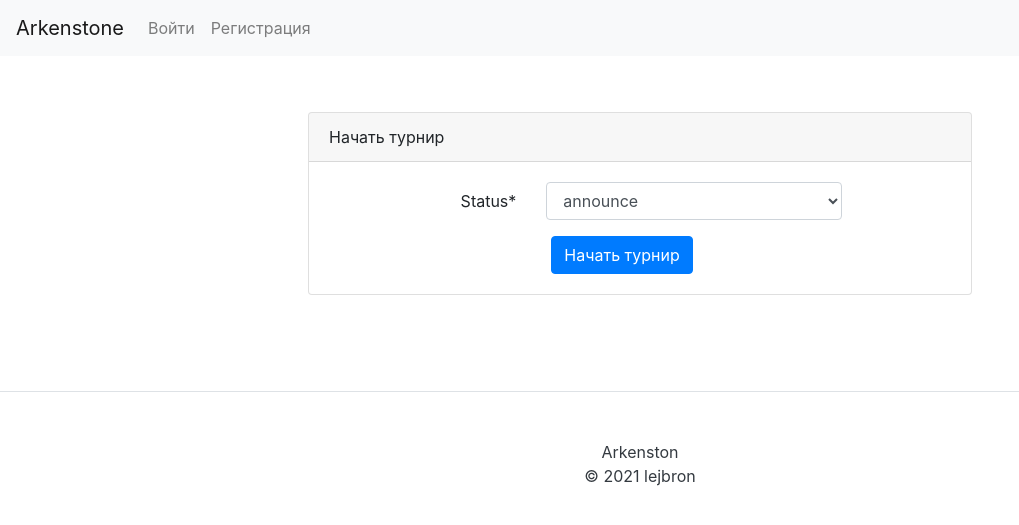
After one commit to lejbron/arkenstone, a Django app: a page that uses arkenstone/tournaments/templates/tournament_start_form.html in a window 1280 px wide. The commit adds this page. Shown: the top 525 px of the page, without its empty margins (0-1019 px from the left). Run offline with Django 3.2, Linux system fonts and the light colour scheme; tables that the repository leaves empty hold one stand-in row (values such as "Sample post"); some libraries are stand-ins or nearby versions.

Commit message:
tours_create, matches_create functions added. TournamentStartForm added.

```diff
--- a/arkenstone/tournaments/forms.py
+++ b/arkenstone/tournaments/forms.py
@@ -1,9 +1,15 @@
 from django import forms
 
-from .models import PlayerStats
+from .models import PlayerStats, Tournament
 
 
 class TournamentRegisterForm(forms.ModelForm):
     class Meta:
         model = PlayerStats
         fields = ('army',)
+
+
+class TournamentStartForm(forms.ModelForm):
+    class Meta:
+        model = Tournament
+        fields = ('status',)
--- a/arkenstone/tournaments/models.py
+++ b/arkenstone/tournaments/models.py
@@ -40,6 +40,19 @@ class Tournament(models.Model):
         """Returns the url to access a particular tournament instance."""
         return reverse('tournament-detail', args=[str(self)])
 
+    def create_tours(self):
+        for i in range(1, self.tours_amount + 1):
+            tour = Tour(
+                tournament=self,
+                order_num=i,
+                tour_status='crt',
+            )
+            tour.save()
+            tour.create_matches()
+
+    def get_registered_players(self):
+        return PlayerStats.objects.filter(tournament=self).values('player')
+
 
 class PlayerStats(models.Model):
     """Model representing player statistics for tournament."""
@@ -74,6 +87,7 @@ class PlayerStats(models.Model):
 
     class Meta:
         verbose_name_plural = 'Players Stats'
+        ordering = ['-tournament_points', '-difference', '-game_points']
 
     def __str__(self):
         """String for representing the Model object."""
@@ -125,6 +139,25 @@ class Tour(models.Model):
         """Returns the url to access a particular tour instance."""
         return reverse('tour-detail', args=[str(self.tournament), str(self.id)])
 
+    def create_matches(self):
+        try:
+            players = PlayerStats.objects.filter(tournament=self.tournament)
+            for i in range(0, self.tournament.get_registered_players().count(), 2):
+                if self.order_num == 1:
+                    m = Match(
+                        tour=self,
+                        opp1=players[i].player,
+                        opp2=players[i+1].player,
+                    )
+                    m.save()
+                else:
+                    m = Match(
+                        tour=self,
+                    )
+                    m.save()
+        except PlayerStats.DoesNotExist:
+            print('Create Match Stats error')
+
 
 class Match(models.Model):
     """Model representing a match between opponents unique for tour."""
--- a/arkenstone/tournaments/templates/tour_detail.html
+++ b/arkenstone/tournaments/templates/tour_detail.html
@@ -11,7 +11,7 @@
         <p>{{ tour.tour_status }}</p>
     </div>
 </div>
-{% if tour.tour_status == 'act' or tour.tour_status == 'fin' %}
+{% if tour.tour_status == 'crt' or tour.tour_status == 'act' or tour.tour_status == 'fin' %}
     <div class="row">
         {% if matches %}
             <ul>
--- /dev/null
+++ b/arkenstone/tournaments/templates/tournament_start_form.html
@@ -0,0 +1,43 @@
+{% extends "base_generic.html" %}
+{% block title %}Начало {{ tournament }}{% endblock %}
+{% block content %}
+{% load user_filters %}
+
+<div class="row justify-content-center">
+    <div class="col-md-8 p-5">
+        <div class="card">
+            <div class="card-header">Начать турнир</div>
+            <div class="card-body">
+
+                    {% for error in form.errors %}
+                        <div class="alert alert-danger" role="alert">
+                            {{ error }}
+                        </div>
+                    {% endfor %}
+
+
+                <form method="post" action="{% url 'tournament-start' tournament.title %}">
+                    {% csrf_token %}
+                    {% for field in start_form %}
+                        <div class="form-group row" aria-required={% if field.field.required %}"true"{% else %}"false"{% endif %}>
+                                <label for="{{ field.id_for_label }}" class="col-md-4 col-form-label text-md-right">{{ field.label }}{% if field.field.required %}<span class="required">*</span>{% endif %}</label>
+                                <div class="col-md-6">
+                                    {{ field|addclass:"form-control" }}
+                                    {% if field.help_text %}
+                                    <small id="{{ field.id_for_label }}-help" class="form-text text-muted">{{ field.help_text|safe }}</small>
+                                    {% endif %}
+                                </div>
+                        </div>
+                    {% endfor %}
+                    <div class="col-md-6 offset-md-4">
+                            <button type="submit" class="btn btn-primary">
+                                Начать турнир
+                            </button>
+                    </div>
+                </form>
+            </div>
+        </div>
+    </div>
+</div>
+
+{% endblock %}
--- a/arkenstone/tournaments/urls.py
+++ b/arkenstone/tournaments/urls.py
@@ -5,8 +5,12 @@ from . import views
 urlpatterns = [
     path('', views.tournaments_list_view, name='tournaments-list'),
     path('<str:tournament>/', views.tournament_detail_view, name='tournament-detail'),
-    path('<str:tournament>/register/', views.register_on_tournament, name='tournament-reg'),
     path('<str:tournament>/tour/<int:tour_pk>/', views.tour_detail_view, name='tour-detail'),
     path('<str:tournament>/tour/<int:tour_pk>/match/<int:match_pk>',
          views.match_detail_view, name='match-detail'),
 ]
+
+urlpatterns += [
+    path('<str:tournament>/register/', views.register_on_tournament, name='tournament-reg'),
+    path('<str:tt_title>/start/', views.start_tournament, name='tournament-start'),
+]
--- a/arkenstone/tournaments/views.py
+++ b/arkenstone/tournaments/views.py
@@ -2,7 +2,7 @@
 from django.shortcuts import (get_list_or_404, get_object_or_404, redirect,
                               render)
 
-from .forms import TournamentRegisterForm
+from .forms import TournamentRegisterForm, TournamentStartForm
 from .models import Match, PlayerStats, Tour, Tournament
 
 
@@ -19,8 +19,7 @@ def tournament_detail_view(request, tournament):
 
     try:
         tours_list = Tour.objects.filter(tournament=tournament)
-        players_stat = PlayerStats.objects.filter(tournament=tournament).\
-            order_by('-tournament_points', '-difference', '-game_points')
+        players_stat = PlayerStats.objects.filter(tournament=tournament)
     except Tour.DoesNotExist:
         pass
     except PlayerStats.DoesNotExist:
@@ -97,8 +96,7 @@ def tour_detail_view(request, tournament, tour_pk):
     tour = get_object_or_404(Tour, id=tour_pk)
 
     try:
-        players_stat = PlayerStats.objects.filter(tournament=tour.tournament).\
-            order_by('-tournament_points', '-difference', '-game_points')
+        players_stat = PlayerStats.objects.filter(tournament=tour.tournament)
         matches = Match.objects.filter(tour=tour)
     except PlayerStats.DoesNotExist:
         pass
@@ -132,3 +130,22 @@ def match_detail_view(request, tournament, tour_pk, match_pk):
         }
 
     return render(request, 'match_detail.html', context=context)
+
+
+def start_tournament(request, tt_title):
+    '''
+    Форма запуска турнира. Доступна только организаторам.
+    '''
+    tournament = get_object_or_404(Tournament, title=tt_title)
+
+    if request.method == 'POST':
+        start_form = TournamentStartForm(request.POST)
+        if start_form.is_valid():
+            tournament.status = start_form.cleaned_data['status']
+            tournament.save()
+            if start_form.cleaned_data['status'] == 'act':
+                tournament.create_tours()
+            return redirect('tournaments-list')
+    else:
+        start_form = TournamentStartForm()
+    return render(request, 'tournament_start_form.html', {'tournament': tournament, 'start_form': start_form, })
```
